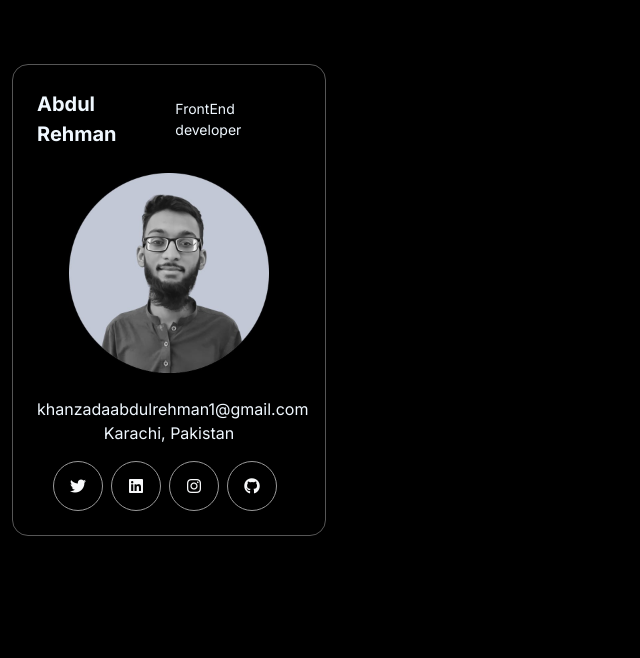
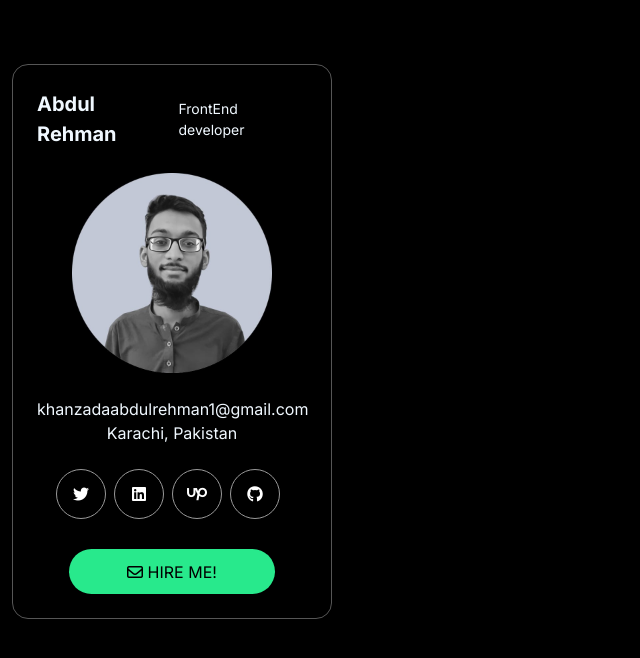
Before and after one commit to abdulrehmankz1/personal-portfolio, a React (Create React App) app: page / in a window 1280 px wide. Shown: the top 658 px of the page, without its empty margins (0-640 px from the left). Built offline with nearby package versions, Linux system fonts and the light colour scheme.

Commit message:
add hire me in  left-side

```diff
--- a/src/components/Sidebar.jsx
+++ b/src/components/Sidebar.jsx
@@ -16,33 +16,38 @@ function Sidebar() {
           <div className='my-4 d-flex justify-content-center align-items-center'>
             <img src="./assets/images/me.jpeg" height={200} width={200} alt="me" />
           </div>
-          <div className='text-center'>
+          <div className='text-center mb-4'>
             <p className='mb-0'>khanzadaabdulrehman1@gmail.com</p>
             <p>Karachi, Pakistan</p>
           </div>
           <div className='d-flex justify-content-center align-items-center'>
             <div className='info-icon d-flex justify-content-center align-items-center rounded-5 me-2'>
-              <a href="#" className='text-light'>
+              <a href="#" >
                 <i class="fa-brands fa-twitter fa-md"></i>
               </a>
             </div>
             <div className='info-icon d-flex justify-content-center align-items-center rounded-5 me-2'>
-              <a href="#" className='text-light'>
+              <a href="https://www.linkedin.com/in/abdul-rehman-khanzada-661757237/" >
                 <i className="fa-brands fa-linkedin fa-md"></i>
               </a>
             </div>
             <div className='info-icon d-flex justify-content-center align-items-center rounded-5 me-2'>
-              <a href="#" className='text-light'>
-                <i className="fa-brands fa-instagram fa-md"></i>
+              <a href="https://www.upwork.com/freelancers/~01ac9dfd5b35dc7b35?viewMode=1" >
+                <i class="fa-brands fa-upwork fa-md"></i>
               </a>
             </div>
             <div className='info-icon d-flex justify-content-center align-items-center rounded-5 me-2'>
-              <a href="#" className='text-light'>
+              <a href="https://github.com/abdulrehmankz1" >
                 <i class="fa-brands fa-github fa-md"></i>
               </a>
             </div>
           </div>
-
+          <div className='d-flex justify-content-center align-items-center'>
+            <a href="mailto:khanzadaabdulrehman1@gmail.com" className='text-decoration-none hire-btn rounded-5'>
+              <i class="fa-regular fa-envelope"></i>
+              &nbsp;HIRE ME!
+            </a>
+          </div>
         </div>
       </div>
     </div>
--- a/src/styles.scss
+++ b/src/styles.scss
@@ -13,6 +13,7 @@ body {
   .left-sidebar {
     border: 1px solid #565656;
     color: aliceblue;
+    position: fixed;
 
     .info {
       align-items: center;
@@ -42,6 +43,20 @@ body {
 
     .info-icon a {
       text-decoration: none;
+      color: $primary-color;
+    }
+
+    .hire-btn {
+      padding: 11px 58px 10px 58px;
+      background-color: $secondary-color;
+      color: #000000;
+      margin-top: 30px;
+    }
+
+    .hire-btn:hover {
+      background-color: transparent;
+      color: $secondary-color;
+      border: 2px solid $secondary-color;
     }
   }
 }
```
